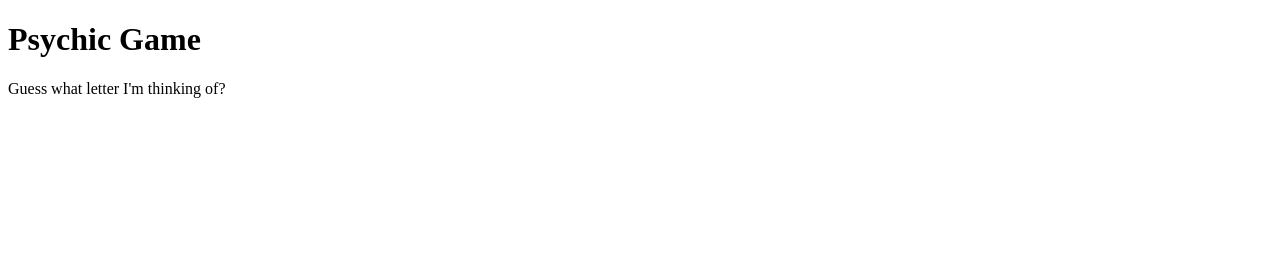
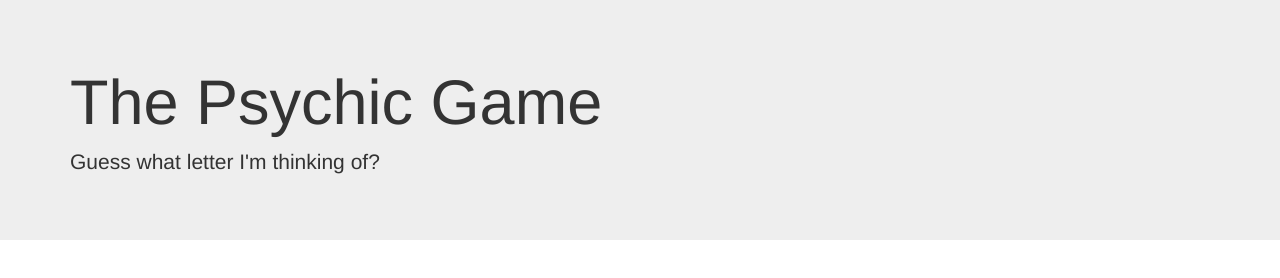
Before and after one commit to aaronebrown73/Psychic-Game, a plain HTML site: page index.html in a window 1280 px wide. Drawn offline with nearby package versions, Linux system fonts and the light colour scheme.

Commit message:
HW Assignment #3

```diff
--- a/index.html
+++ b/index.html
@@ -3,14 +3,25 @@
   <head>
     <meta charset="UTF-8">
     <title>Psychic Game</title>
+
+      <link rel="stylesheet" type="text/css" href="assets/css/style.css">
+
+      <link rel="stylesheet" href="https://maxcdn.bootstrapcdn.com/bootstrap/3.3.7/css/bootstrap.min.css" integrity="sha384-BVYiiSIFeK1dGmJRAkycuHAHRg32OmUcww7on3RYdg4Va+PmSTsz/K68vbdEjh4u" crossorigin="anonymous">
+
   </head>
   <body>
-  <h1>Psychic Game</h1>
-      <p>Guess what letter I'm thinking of?</p>
+    <div class="jumbotron">
+      <div class="container">
+        <h1> The Psychic Game</h1>
+        <div id="psychicGame">
+          <p>Guess what letter I'm thinking of?</p>
+        </div>
+      </div>
+    </div>
     <script type="text/javascript">
-      // Letter Choices
+      // The computer chooses a random letter to be guessed
       var computerChoices = ["a", "b", "c", "d", "e", "f", "g", "h", "i", "j", "k", "l", "m", "n", "o", "p", "q", "r", "s", "t", "u", "v", "w", "x", "y", "z"];
-      // Var's to record wins and losses
+      // Variables for tracking our wins, losses, number of guesses left guesses, and showing the variable letters
       var wins = 0;
       var losses = 0;
       var guesses = 9;
@@ -35,9 +46,11 @@
             guesses--;
             letters = letters + userGuess;
           }
+          // Here we create the HTML that will be injected into our div and displayed on the page.
           var html = "<p>Press any letter to start the game</p>" +
           "<p>wins: " + wins + "</p>"  + "<p>losses: " + losses + "</p>"  +
           "<p>Guesses left: " + guesses + "</p>" + "<p>Guesses so far: " + letters + "</p>";
+          //ends game
           if(guesses === 0){
             losses++;
             guesses = guesses + 9;
@@ -45,7 +58,7 @@
             console.log(guesses);
           }
           // Injecting the HTML we just created into our div and updating the game information on our page.
-          document.querySelector("#game").innerHTML = html;
+          document.querySelector("#psychicGame").innerHTML = html;
         }
 
       };
```
